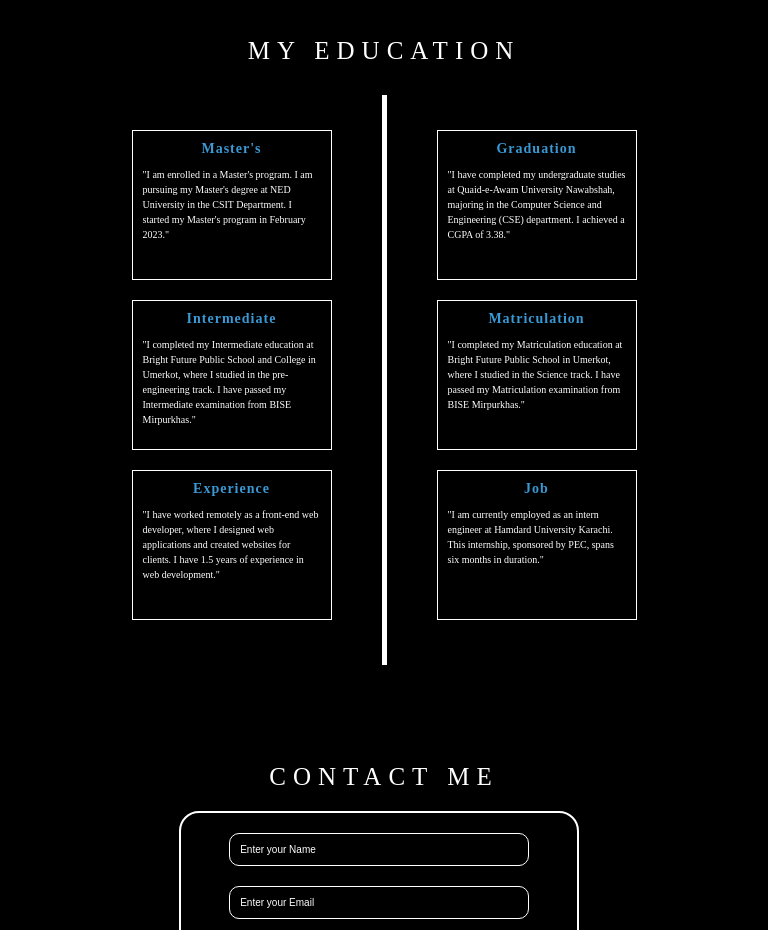
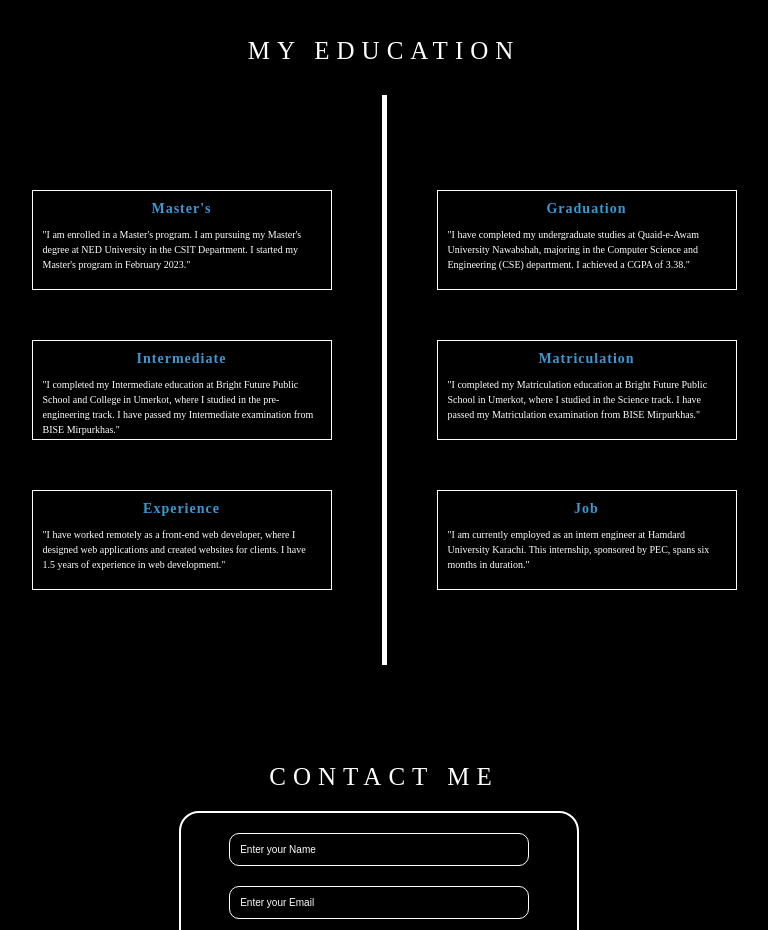
Before and after one commit to Khurram-ali1/CODSOFT, a plain HTML site: page Portfolio/index.html in a window 1280 px wide. Shown: the part 1780-2710 px from the top of the page, without its empty margins (256-1024 px from the left). Drawn offline with nearby package versions, Linux system fonts and the light colour scheme.

Commit message:
Update style.css

```diff
--- a/Portfolio/style.css
+++ b/Portfolio/style.css
@@ -252,11 +252,11 @@ body{
     justify-content: center;
 }
 #education .right .right-1{
-    width: 200px;
-    height: 150px;
+    width: 300px;
+    height: 100px;
     border: 1px solid white;
     margin-left: 50px;
-    margin-top: 20px;
+    margin-top: 50px;
 }
 #education .right .right-1 h1{
     color: rgb(58, 153, 212);
@@ -283,11 +283,11 @@ body{
     background-color: white;
 }
 #education .left .left-1{
-    width: 200px;
-    height: 150px;
+    width: 300px;
+    height: 100px;
     border: 1px solid white;
     margin-right: 50px;
-    margin-top: 20px;
+    margin-top: 50px;
 }
 #education .left .left-1 h1{
     color: rgb(58, 153, 212);
```
